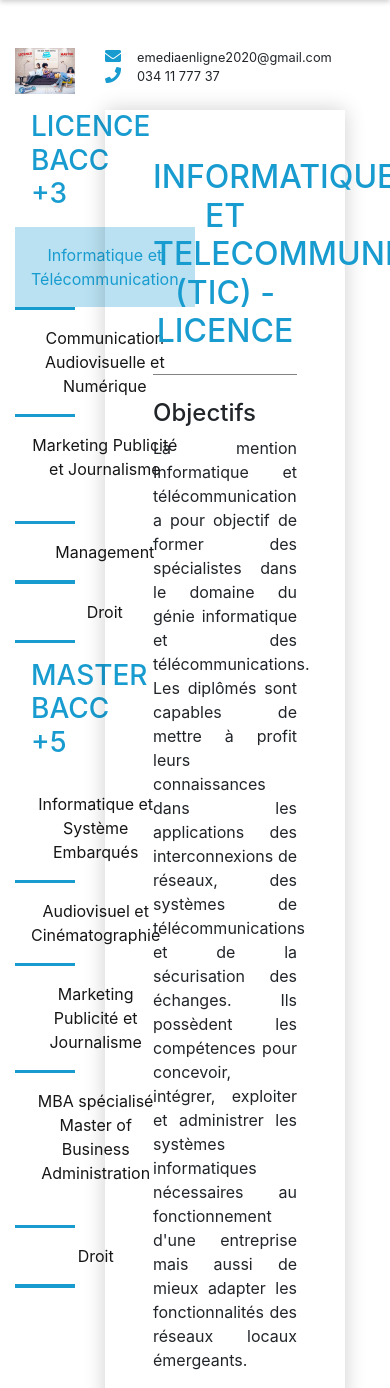
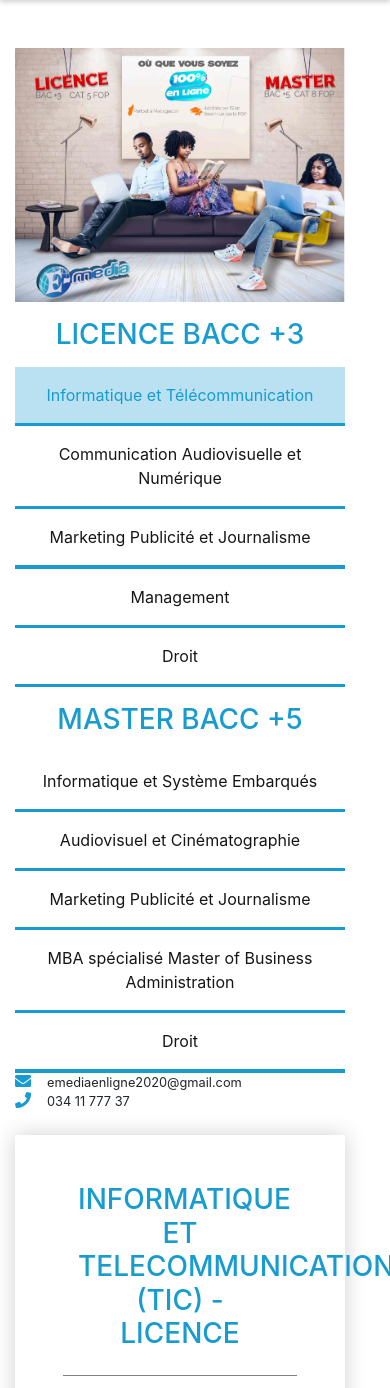
Before and after one commit to MyeLane/Site-Vitrine, a PHP site: page /online in a window 390 px wide; the page is wider, and only the part inside the window is pictured. Shown: the part 168-1556 px from the top of that part. Run offline with PHP 8.4, Linux system fonts and the light colour scheme.

Commit message:
responsive formation

```diff
--- a/online.php
+++ b/online.php
@@ -15,11 +15,11 @@
 
 <div id="header" class="main-menu col-12">
         <nav class="navbar navbar-expand-lg row">
-            <div class="ml-5 col-3">
+            <div class="ml-5 col-3 col-sm-3 col-md-3 col-lg-3">
                     <img id="LogoMenu" width="50%" src="img/accueil/logo E-media.png" alt="logo">
             </div>
-            <h4 align="center" class="col-5">Bienvenue - Université (formation présentielle)</h4>
-            <div class="collapse navbar-collapse justify-content-end mr-5 col-3" id="navbarNav">
+            <h4 align="center" class="col-5 col-sm-0 col-md-0 col-lg-5">Bienvenue - Université (formation présentielle)</h4>
+            <div class="collapse navbar-collapse justify-content-end mr-5 col-3 col-sm-3 col-md-3 col-lg-3" id="navbarNav">
                 <ul class="navbar-nav">
                     <li class="nav-item"><a class="nav-link" href="Accueil"><i class="fas fa-home mr-2"></i>Accueil</a></li>
                 </ul>
@@ -29,8 +29,8 @@
 
 
 
-<div class="row mt-5 col-12">
-  <div class="col-3">
+<div class="row mt-5 col-12 col-sm-12 col-md-12 col-lg-12">
+  <div class="col-12 col-sm-12 col-md-3 col-lg-3">
     <img src="img/accueil/emedia pour site 2.jpg" class="img-fluid" alt="">
     <h3 align="center" class="m-3 color">LICENCE BACC +3</h3>
     <div class="nav flex-column nav-pills" id="v-pills-tab" role="tablist" aria-orientation="vertical">
@@ -59,7 +59,7 @@
       <span class="solid"></span>
     </div>
   </div>
-  <div class="col-9">
+  <div class="col-12 col-sm-12 col-md-9 col-lg-9">
     <div class="contact-cfp mb-4">
         <div class="d-flex">
             <i class="fas ico fa-envelope"></i>
@@ -72,7 +72,7 @@
     </div>
     <div class="tab-content mb-5 tab-cfp" id="v-pills-tabContent">
         <div class="tab-pane p-5 fade show active" id="v-pills-image" role="tabpanel" aria-labelledby="v-pills-image-tab">
-            <h2 align="center" class="color title mb-4 pb-4">INFORMATIQUE ET TELECOMMUNICATION (TIC) - LICENCE</h2>
+            <h3 align="center" class="color col-12 col-sm-12 col-md-12 col-lg-12 title mb-4 pb-4">INFORMATIQUE ET TELECOMMUNICATION (TIC) - LICENCE</h3>
             <h4 class="mb-2">Objectifs</h4>
             <p class="text-justify">La mention Informatique et télécommunication a pour objectif de former des spécialistes dans le domaine du génie informatique et des télécommunications. Les diplômés sont capables de mettre à profit leurs connaissances dans les applications des interconnexions de réseaux, des systèmes de télécommunications et de la sécurisation des échanges. Ils possèdent les compétences pour concevoir, intégrer, exploiter et administrer les systèmes informatiques nécessaires au fonctionnement d'une entreprise mais aussi de mieux adapter les fonctionnalités des réseaux locaux émergeants.</p>
             <h4 class="mb-2">Contenu de la formation</h4>
@@ -92,7 +92,7 @@
         </div>
         <div class="tab-pane fade p-5" id="v-pills-son" role="tabpanel" aria-labelledby="v-pills-son-tab">
 
-            <h2 align="center" class="color title pb-4 mb-4">COMMUNICATION AUDIOVISUELLE ET NUMERIQUE (CAN) - LICENCE</h2>
+            <h3 align="center" class="color title col-12 col-sm-12 col-md-12 col-lg-12 pb-4 mb-4">COMMUNICATION AUDIOVISUELLE ET NUMERIQUE (CAN) - LICENCE</h3>
             <h4 class="mb-2">Objectifs</h4>
             <p class="text-justify">La mention Communication audiovisuelle et infographie, accessible à tous les bacheliers, permet à ses étudiants d'acquérir de solides connaissances théoriques dans le domaine de l'audiovisuel. Elle forme les futurs professionnels des métiers artistiques et techniques de l'audiovisuel. Destiné aux passionnés de l’audiovisuel, elle permet aux étudiants d’avoir les capacités nécessaires pour initier et accompagner la création d'œuvres audiovisuelles, tout en maitrisant parfaitement les concepts de la communication.</p>
             <h4 class="mb-2">Contenu de la formation</h4>
@@ -113,7 +113,7 @@
         </div>
         <div class="tab-pane fade p-5" id="v-pills-web" role="tabpanel" aria-labelledby="v-pills-web-tab">
 
-            <h2 align="center" class="color title pb-4 mb-4">MARKETING, PUBLICITE ET JOURNALISME (MPJ) - LICENCE</h2>
+            <h3 align="center" class="color title col-12 col-sm-12 col-md-12 col-lg-12 pb-4 mb-4">MARKETING, PUBLICITE ET JOURNALISME (MPJ) - LICENCE</h3>
             <h4 class="mb-2">Objectifs</h4>
             <p class="text-justify">La formation s’adresse aux passionnées de la communication. Elle permet de devenir un professionnel qui maîtrise les méthodes et les outils de communication, de marketing et surtout les réalisations publicitaires, susceptible de réaliser en amont des études sur les différents marchés, mais aussi élaborer les supports et moyens publicitaires pertinents, Elle est combinée avec un cursus de journalisme qui permet à l’étudiant de maîtriser tous les aspects de ce domaine.</p>
             <h4 class="mb-2">Contenu de la formation</h4>
@@ -133,7 +133,7 @@
         </div>
         <div class="tab-pane fade p-5" id="v-pills-management" role="tabpanel" aria-labelledby="v-pills-management-tab">
 
-            <h2 align="center" class="color title pb-4 mb-4">MANAGEMENT - LICENCE</h2>
+            <h3 align="center" class="color col-12 col-sm-12 col-md-12 col-lg-12 title pb-4 mb-4">MANAGEMENT - LICENCE</h3>
             <h4 class="mb-2">Objectifs</h4>
             <p class="text-justify">La mention management a pour vocation de former des managers et des entrepreneurs exerçant dans le domaine de l’économie et de la gestion d’entreprise ou d’organisation. Elle vise à donner aux étudiants les capacités nécessaires pour maitriser tous les aspects essentiels d’une entreprise tels que la finance d’entreprise, la gestion des ressources humaine, la production… Ainsi, la formation est interdisciplinaire (économie, gestion, finance, anglais, mathématiques, statistiques, informatique, etc.). La mention a pour principale finalité de doter les étudiants d’une grande capacité d’analyse et de synthèse, polyvalents et aptes à s’adapter aux évolutions du monde économique.</p>
             <h4 class="mb-2">Contenu de la formation</h4>
@@ -154,7 +154,7 @@
         </div>
         <div class="tab-pane fade p-5" id="v-pills-droit" role="tabpanel" aria-labelledby="v-pills-droit-tab">
 
-            <h2 align="center" class="color title pb-4 mb-4">DROIT - LICENCE</h2>
+            <h3 align="center" class="color col-12 col-sm-12 col-md-12 col-lg-12 title pb-4 mb-4">DROIT - LICENCE</h3>
             <h4 class="mb-2">Objectifs</h4>
             <p class="text-justify">La formation en droit a pour vocation de former les étudiants dans le but de connaître et de maitriser les raisonnements, les notions et les savoirs fondamentaux dans le domaine juridique. Il permet aux étudiants d’acquérir les savoirs théoriques en droit, ainsi que de maitriser tous les aspects des techniques juridiques (dissertation, commentaire de texte, commentaire d’arrêt, analyse de documents juridiques etc.).</p>
             <h4 class="mb-2">Contenu de la formation</h4>
@@ -183,7 +183,7 @@ Droit du travail, Droit constitutionnel, Droit de la famille, Comptabilité gén
 
 
         <div class="tab-pane p-5 fade" id="v-pills-image1" role="tabpanel" aria-labelledby="v-pills-image-tab1">
-            <h2 align="center" class="color title mb-4 pb-4">INFORMATIQUE ET SYSTÈME EMBARQUÉS</h2>
+            <h3 align="center" class="color title col-12 col-sm-12 col-md-12 col-lg-12 mb-4 pb-4">INFORMATIQUE ET SYSTÈME EMBARQUÉS</h3>
             <h4 class="mb-2">Objectifs</h4>
             <p class="text-justify">La mention Informatique et télécommunication a pour objectif de former des spécialistes dans le domaine du génie informatique et des télécommunications. Les diplômés sont capables de mettre à profit leurs connaissances dans les applications des interconnexions de réseaux, des systèmes de télécommunications et de la sécurisation des échanges. Ils possèdent les compétences pour concevoir, intégrer, exploiter et administrer les systèmes informatiques nécessaires au fonctionnement d'une entreprise mais aussi de mieux adapter les fonctionnalités des réseaux locaux émergeants.</p>
             <h4 class="mb-2">Contenu de la formation</h4>
@@ -205,7 +205,7 @@ ELECTRONIQUE EMBARQUEE :-Licence en Informatique, Génie Logiciel, Réseaux syst
         </div>
         <div class="tab-pane fade p-5" id="v-pills-son1" role="tabpanel" aria-labelledby="v-pills-son-tab1">
 
-            <h2 align="center" class="color title pb-4 mb-4">AUDIOVISUEL ET CINÉMATOGRAPHIE</h2>
+            <h3 align="center" class="color title col-12 col-sm-12 col-md-12 col-lg-12 pb-4 mb-4">AUDIOVISUEL ET CINÉMATOGRAPHIE</h3>
             <h4 class="mb-2">Objectifs</h4>
             <p class="text-justify">La mention Communication audiovisuelle et infographie, accessible à tous les bacheliers, permet à ses étudiants d'acquérir de solides connaissances théoriques dans le domaine de l'audiovisuel. Elle forme les futurs professionnels des métiers artistiques et techniques de l'audiovisuel. Destiné aux passionnés de l’audiovisuel, elle permet aux étudiants d’avoir les capacités nécessaires pour initier et accompagner la création d'œuvres audiovisuelles, tout en maitrisant parfaitement les concepts de la communication.</p>
             <h4 class="mb-2">Contenu de la formation</h4>
@@ -226,7 +226,7 @@ ELECTRONIQUE EMBARQUEE :-Licence en Informatique, Génie Logiciel, Réseaux syst
         </div>
         <div class="tab-pane fade p-5" id="v-pills-web1" role="tabpanel" aria-labelledby="v-pills-web-tab1">
 
-            <h2 align="center" class="color title pb-4 mb-4">MARKETING, PUBLICITE ET JOURNALISME (MPJ) - MASTER</h2>
+            <h3 align="center" class="color title col-12 col-sm-12 col-md-12 col-lg-12 pb-4 mb-4">MARKETING, PUBLICITE ET JOURNALISME (MPJ) - MASTER</h3>
             <h4 class="mb-2">Objectifs</h4>
             <p class="text-justify">La formation s’adresse aux passionnées de la communication. Elle permet de devenir un professionnel qui maîtrise les méthodes et les outils de communication, de marketing et surtout les réalisations publicitaires, susceptible de réaliser en amont des études sur les différents marchés, mais aussi élaborer les supports et moyens publicitaires pertinents, Elle est combinée avec un cursus de journalisme qui permet à l’étudiant de maîtriser tous les aspects de ce domaine.</p>
             <h4 class="mb-2">Contenu de la formation</h4>
@@ -246,7 +246,7 @@ ELECTRONIQUE EMBARQUEE :-Licence en Informatique, Génie Logiciel, Réseaux syst
         </div>
         <div class="tab-pane fade p-5" id="v-pills-management1" role="tabpanel" aria-labelledby="v-pills-management-tab1">
 
-            <h2 align="center" class="color title pb-4 mb-4">MBA SPECIALISE MASTER OF BUSINESS ADMINISTRATION</h2>
+            <h3 align="center" class="color title col-12 col-sm-12 col-md-12 col-lg-12 pb-4 mb-4">MBA SPECIALISE MASTER OF BUSINESS ADMINISTRATION</h3>
             <h4 class="mb-2">Objectifs</h4>
             <p class="text-justify">Destinés aux professionnels et aux cadres d’entreprise, la formation en Management Business Administration, a pour finalité d’octroyer aux participants de solides connaissances et aptitudes managériales. En outre, elle permet de percevoir la dimension humaine de la gestion d'entreprise, de comprendre les enjeux, d'acquérir les compétences variées en management et gestion, et de sensibiliser les participants aux facteurs clés de réussite d'une entreprise. Les participants ont également la possibilité de choisir une spécialité qui sera particulièrement approfondie tout au long de son cursus et qui lui permettra à la fin du programme d’en avoir une expertise.</p>
 
@@ -264,7 +264,7 @@ ELECTRONIQUE EMBARQUEE :-Licence en Informatique, Génie Logiciel, Réseaux syst
         </div>
         <div class="tab-pane fade p-5" id="v-pills-droit1" role="tabpanel" aria-labelledby="v-pills-droit-tab1">
 
-            <h2 align="center" class="color title pb-4 mb-4">DROIT - MASTER</h2>
+            <h3 align="center" class="color title col-12 col-sm-12 col-md-12 col-lg-12 pb-4 mb-4">DROIT - MASTER</h3>
             <h4 class="mb-2">Objectifs</h4>
             <p class="text-justify">La formation en droit a pour vocation de former les étudiants dans le but de connaître et de maitriser les raisonnements, les notions et les savoirs fondamentaux dans le domaine juridique. Il permet aux étudiants d’acquérir les savoirs théoriques en droit, ainsi que de maitriser tous les aspects des techniques juridiques (dissertation, commentaire de texte, commentaire d’arrêt, analyse de documents juridiques etc.).</p>
             <h4 class="mb-2">Contenu de la formation</h4>
```
Also changed, not shown: cfp.php (+9 -9 lines), presencielle.php (+9 -9 lines).
